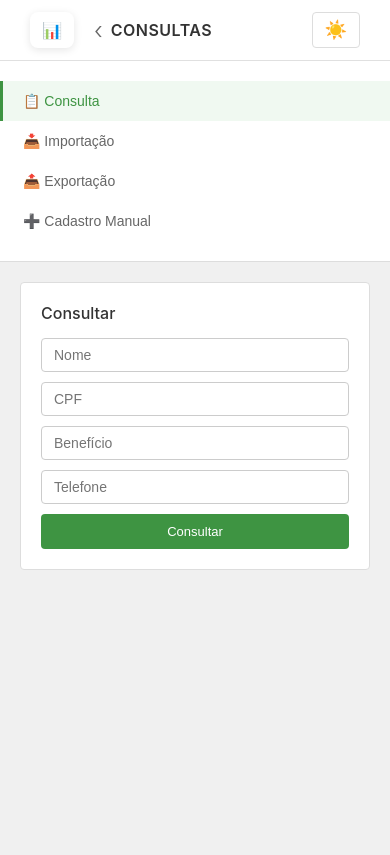
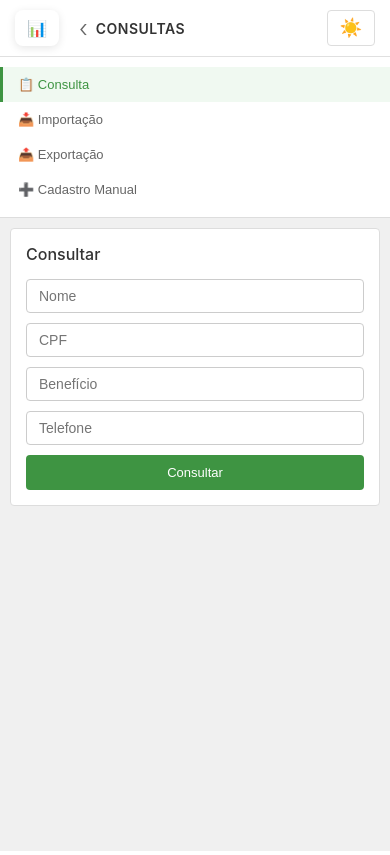
Before and after one commit to IanD0/oneconsig, a PHP site: page /consulta.php in a window 390 px wide. Run offline with PHP 8.4, Linux system fonts and the light colour scheme; data that the repository does not hold is empty.

Commit message:
Update consulta.css

```diff
--- a/consulta.css
+++ b/consulta.css
@@ -536,13 +536,65 @@ summary {
         width: 100%;
         border-right: none;
         border-bottom: 1px solid #ddd;
+        padding: 10px 0;
+    }
+
+    .menu-item {
+        padding: 10px 15px;
+        font-size: 13px;
+    }
+
+    .top-bar {
+        padding: 10px 15px;
+        flex-wrap: wrap;
+    }
+
+    .navbar-logo img {
+        height: 30px;
+    }
+
+    .breadcrumb-title {
+        font-size: 14px;
     }
 
     .info-grid {
-        grid-template-columns: repeat(2, 1fr);
+        grid-template-columns: 1fr;
+        gap: 10px;
+    }
+
+    .info-item {
+        border-right: none;
+        border-bottom: 1px solid #e0e0e0;
+        padding: 15px;
+    }
+
+    .info-item:last-child {
+        border-bottom: none;
     }
 
     .form-row-inline, .form-grid {
         grid-template-columns: 1fr;
+        gap: 10px;
+    }
+
+    .consultar-section {
+        padding: 15px;
+    }
+
+    .cpf-box {
+        padding: 10px 15px;
+    }
+
+    .center-btn {
+        flex-direction: column;
+        gap: 10px;
+    }
+
+    .center-btn button {
+        width: 100%;
+    }
+
+    .content {
+        padding: 10px;
     }
 }
```
